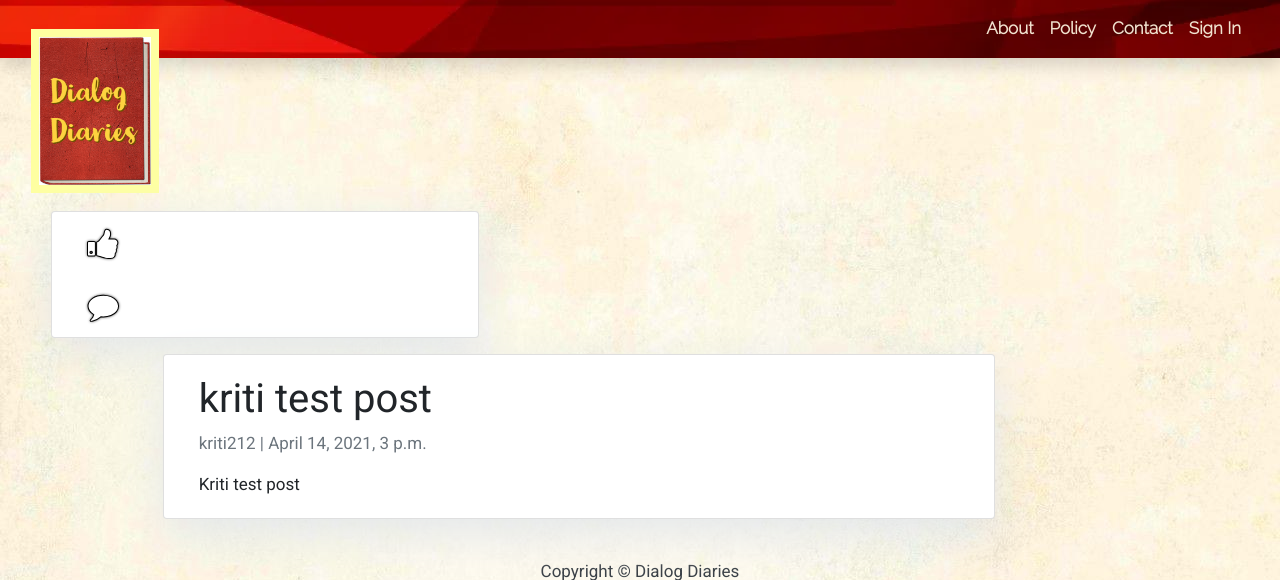
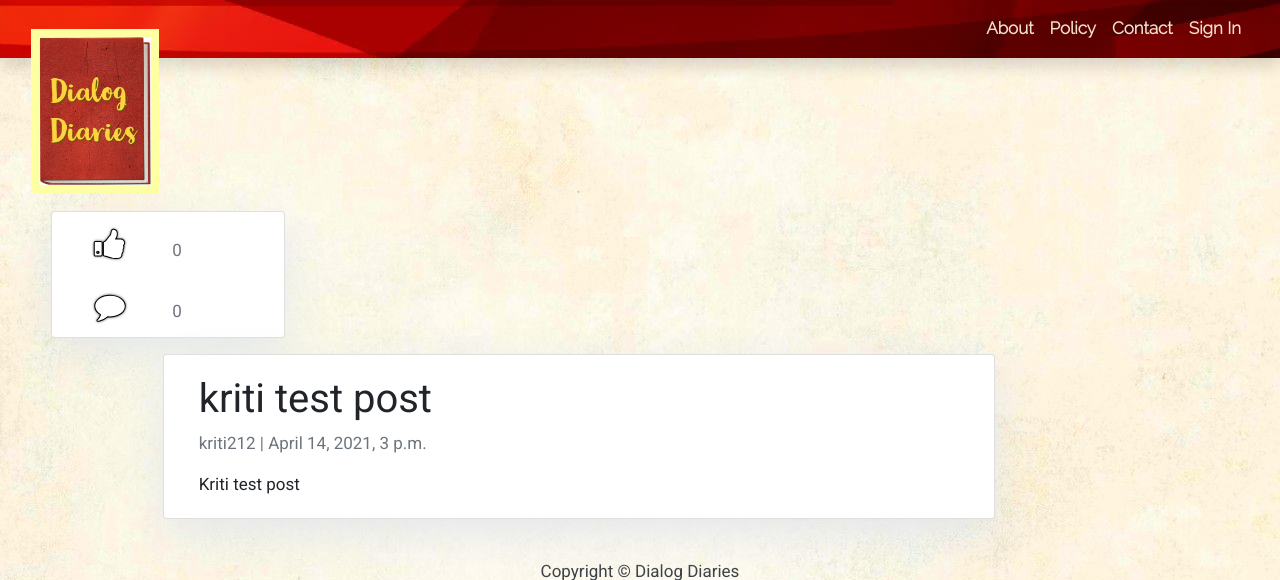
Before and after one commit to Gurpreetsingh05222/EmergingTech_Project, a Django app: a page that uses DialogDiaries/templates/sidebar.html in a window 1280 px wide. Shown: the top 580 px of the page. Run offline with Django 3.2, Linux system fonts and the light colour scheme; data comes from the database, SQL or seed files in the repository; both versions use the stored data as it was after the commit; data that the repository does not hold is empty; some libraries are stand-ins or nearby versions.

Commit message:
Added viewing section in sidebar for showing likes and comments

```diff
--- a/DialogDiaries/blog/models.py
+++ b/DialogDiaries/blog/models.py
@@ -7,6 +7,7 @@ class Post(models.Model):
     title = models.CharField(max_length=200, unique=True)
     slug = models.SlugField(max_length=200, unique=True)
     author = models.ForeignKey('auth.User', on_delete=models.CASCADE)
+    likes = models.IntegerField(default=0)
     updated_on = models.DateTimeField(auto_now=True)
     content = models.TextField()
     created_on = models.DateTimeField(auto_now_add=True)
--- a/DialogDiaries/blog/static/css/base.css
+++ b/DialogDiaries/blog/static/css/base.css
@@ -49,12 +49,6 @@ body {
     margin-top: 10%;
 }
 
-.side-card {
-    -webkit-column-count: 2;
-    -moz-column-count: 2;
-    column-count: 2;
-}
-
 .margin-top-left {
     margin-top: 12%;
     margin-left: 4%;
--- a/DialogDiaries/blog/urls.py
+++ b/DialogDiaries/blog/urls.py
@@ -10,5 +10,5 @@ urlpatterns = [
     path('sign-out/', views.GetUserView.LogOut, name='sign_out'),
     path('sign-in/authenticate/', views.GetUserView.LogInUser, name='authenticate'),
     #path('sign-in/authenticate/', views.GetUserView.LogInUser, name='sign_in'),
-    path('<slug:slug>/', views.GetPostDetails.as_view(), name='post_detail'),
+    path('<slug:slug>/', views.GetPostDetails.PostDetails, name='post_detail'),
 ]
--- a/DialogDiaries/blog/views.py
+++ b/DialogDiaries/blog/views.py
@@ -6,7 +6,7 @@ from django.views.decorators.csrf import csrf_exempt
 from django.contrib.auth.forms import UserCreationForm
 from django.contrib.auth.mixins import LoginRequiredMixin
 from .forms import PostForm
-from .models import Post, User
+from .models import Post, User, Comment
 from django.contrib.auth import authenticate, login, logout
 
 
@@ -23,10 +23,13 @@ class GetAllPosts(generic.ListView):
     queryset = Post.objects.order_by('-created_on')
     template_name = 'index.html'
 
-class GetPostDetails(generic.DetailView):
-    model = Post
-    template_name = 'post_detail.html'
-
+class GetPostDetails(generic.TemplateView):
+    def PostDetails(request, slug):
+        post = Post.objects.filter(slug=slug)[0]
+        template = loader.get_template('post_detail.html')
+        count = Comment.objects.filter(post=post).count()
+        context = {'post': post, 'total_comments': count}
+        return HttpResponse(template.render(context, request))
 
 class GetSignIn(generic.TemplateView):
     model = User
--- a/DialogDiaries/templates/post_detail.html
+++ b/DialogDiaries/templates/post_detail.html
@@ -4,9 +4,9 @@
   <div>
     <div class="margin-left col-md-9 card mb-4  mt-3 left  top">
       <div class="card-body">
-        <h1>{% block title %} {{ object.title }} {% endblock title %}</h1>
+        <h1>{% block title %} {{ post.title }} {% endblock title %}</h1>
         <p class=" text-muted">{{ post.author }} | {{ post.created_on }}</p>
-        <p class="card-text ">{{ object.content | safe }}</p>
+        <p class="card-text ">{{ post.content | safe }}</p>
       </div>
     </div>
   </div>
--- a/DialogDiaries/templates/sidebar.html
+++ b/DialogDiaries/templates/sidebar.html
@@ -1,17 +1,12 @@
 {% block sidebar %}
-
-<!--<style>
-        .card{
-            box-shadow: 0 16px 48px #E3E7EB;
-        }
-
-</style>-->
 
 <!-- Sidebar Widgets Column -->
 <div class="margin-top-left align-left">
-    <div class="card side-card">
+    <div class="card">
         <i class="fa fa-thumbs-up like-icon fa-2x"></i>
+         <p style="display: inline;" class="text-muted">{{ post.likes }}</p>
         <i style="font-size: 1.8em;" class="fa fa-comment like-icon fa-2x"></i>
+        <p style="display: inline;" class="text-muted">{{ total_comments }}</p>
         <!--<p class="card-text"> Dialog Diaries was started with an
         intent to bring people together and let them share their wonderful thoughts and ideas.</p>
         <a href="#"
```
Also changed, not shown: DialogDiaries/db.sqlite3.
